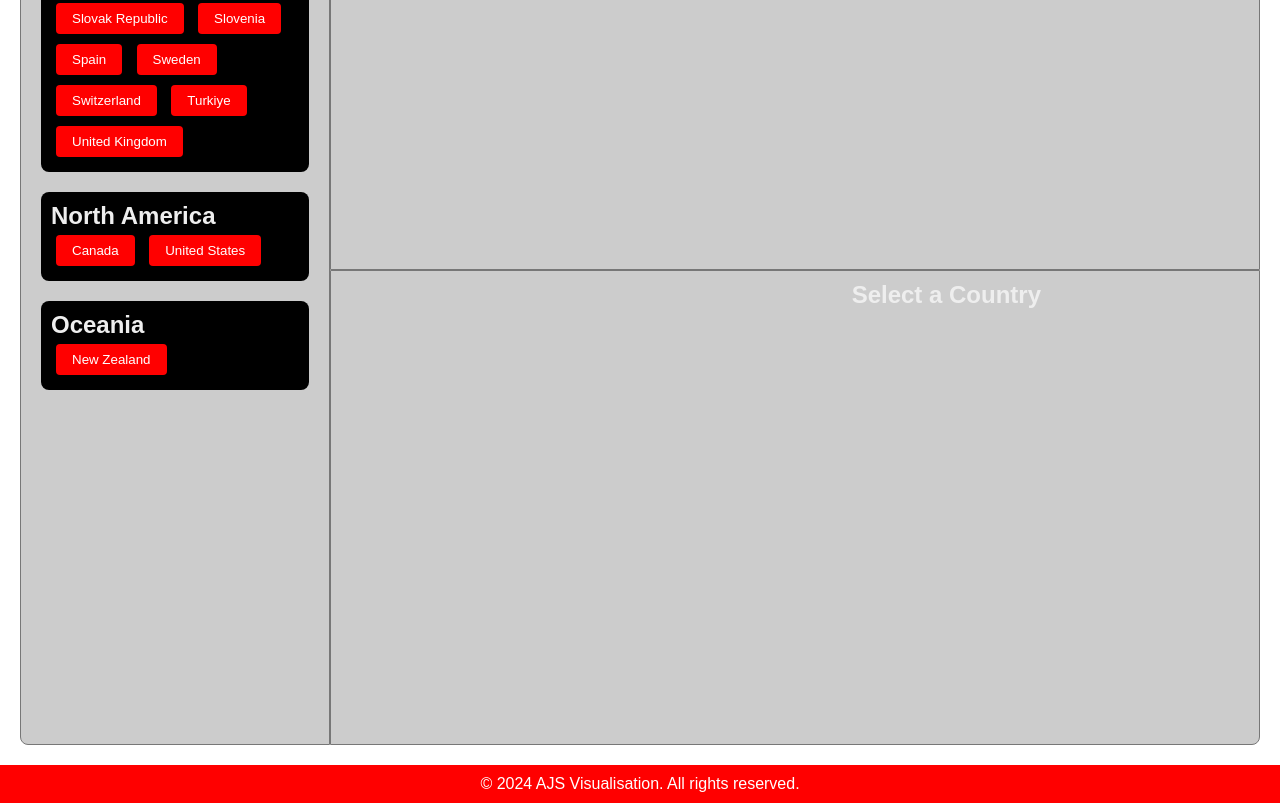
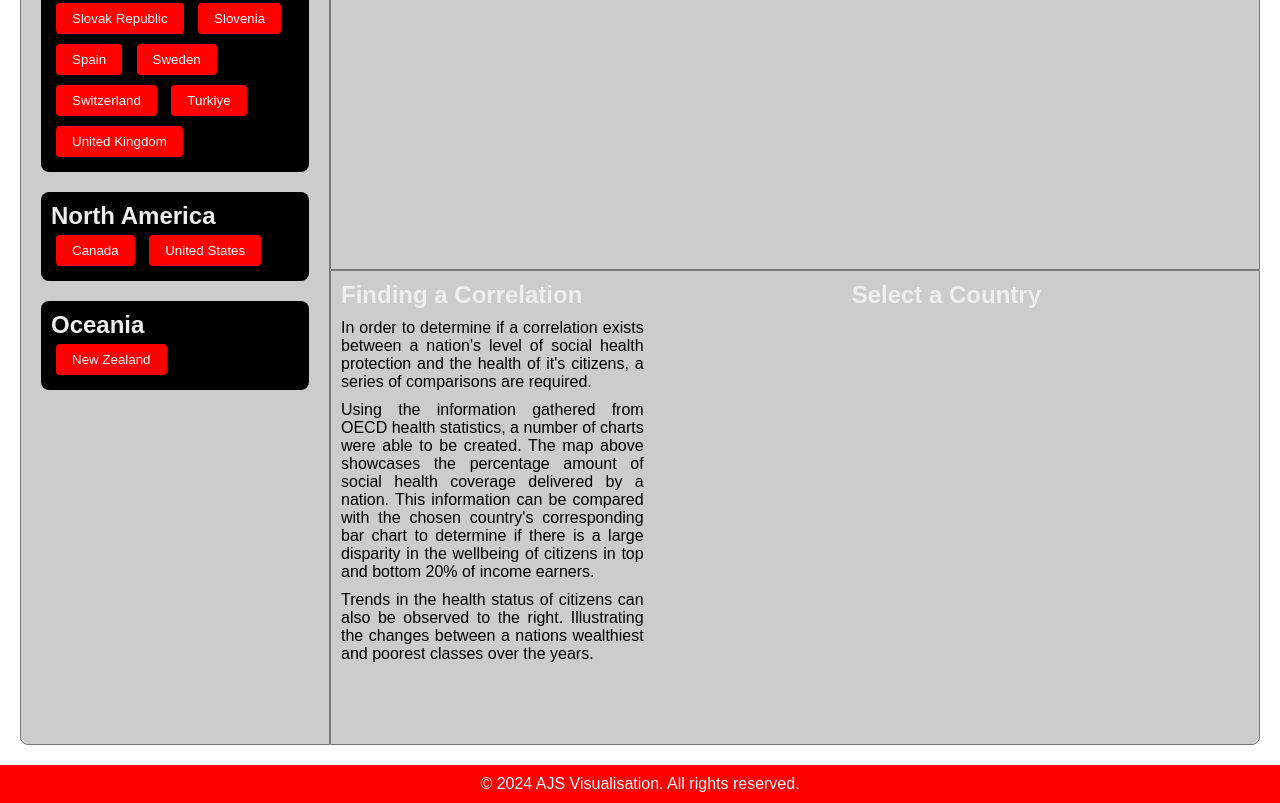
Before and after one commit to Shadi-103024689/COS30045-Project, a plain HTML site: page Frontend/dashboard.html in a window 1280 px wide. Shown: the part 584-1387 px from the top of the page. Drawn offline with nearby package versions, Linux system fonts and the light colour scheme; no server answers.

Commit message:
Add paragraph to dashboard

```diff
--- a/Frontend/dashboard.html
+++ b/Frontend/dashboard.html
@@ -34,7 +34,14 @@
       </h2>
     </div>
     <div class="lineContainer">
-      <div class="linePara"></div>
+      <div class="linePara">
+        <h2>Finding a Correlation</h2>
+        <div class="lineParaInfo">
+          <p>In order to determine if a correlation exists between a nation's level of social health protection and the health of it's citizens, a series of comparisons are required.</p>
+          <p>Using the information gathered from OECD health statistics, a number of charts were able to be created. The map above showcases the percentage amount of social health coverage delivered by a nation. This information can be compared with the chosen country's corresponding bar chart to determine if there is a large disparity in the wellbeing of citizens in top and bottom 20% of income earners. </p>
+          <p>Trends in the health status of citizens can also be observed to the right. Illustrating the changes between a nations wealthiest and poorest classes over the years.</p>
+        </div>
+      </div>
       <div class="lineGraph">
         <h2 class="fillerHeading">Select a Country</h2>
         <div id="lineHeading" class="hiding">
--- a/Frontend/styles.css
+++ b/Frontend/styles.css
@@ -146,6 +146,15 @@ body {
   background-color: inherit;
 }
 
+.lineParaInfo {
+  padding-top: 10px;
+  gap: 10px;
+  display: flex;
+  flex-direction: column;
+  text-align: justify;
+  text-justify: inter-word;
+}
+
 .buttons {
   display: flex;
   flex-direction: column;
```
